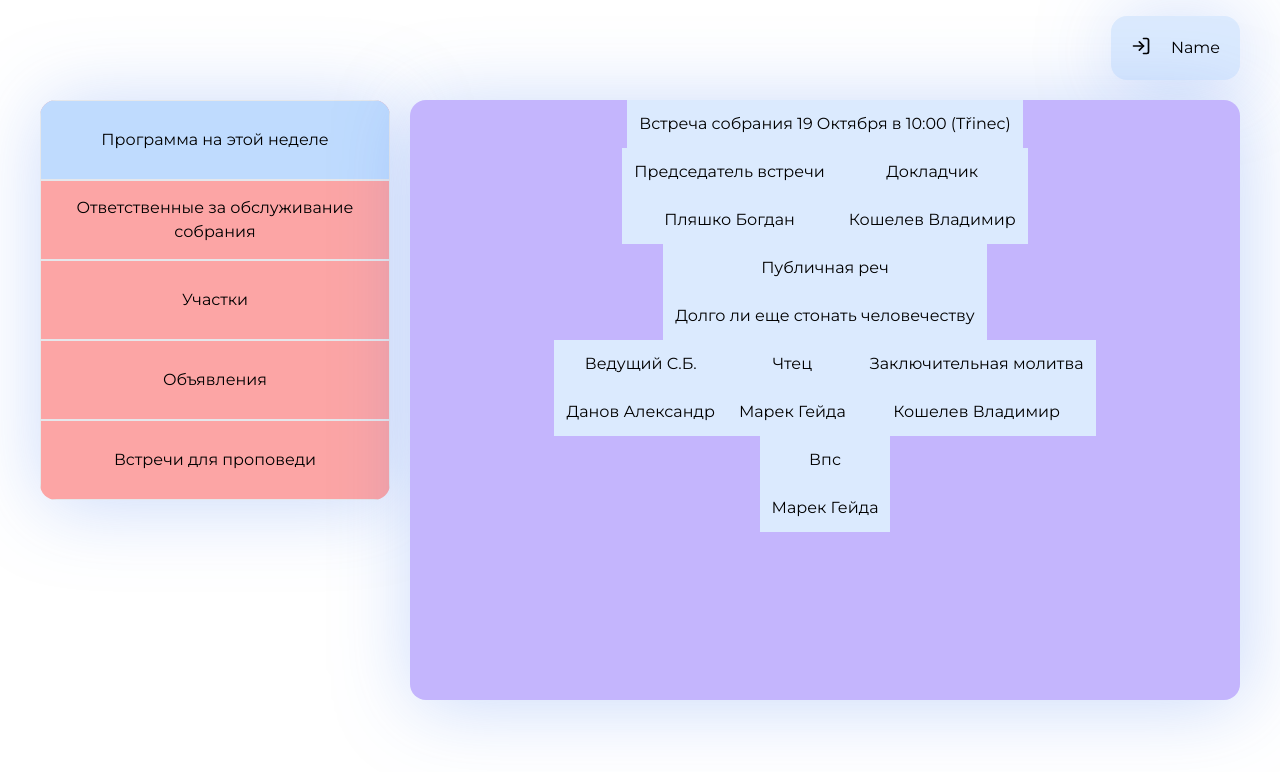
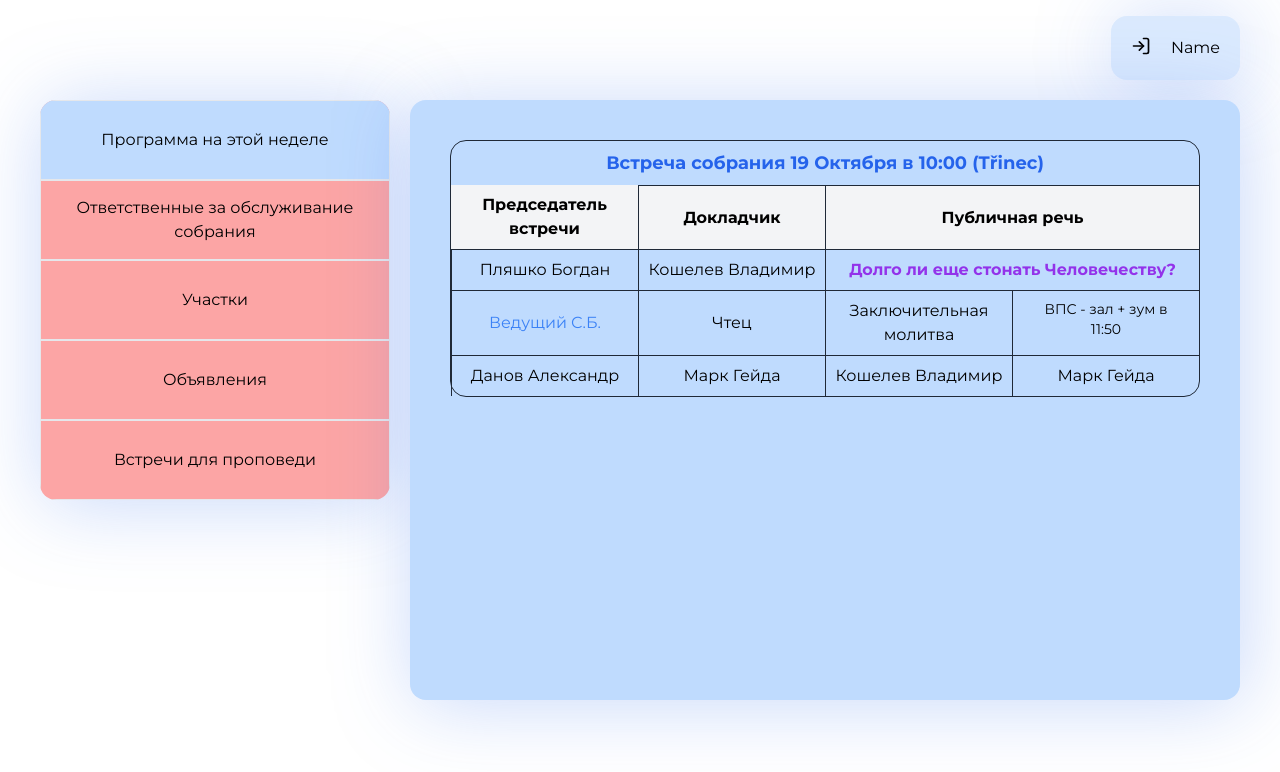
Before and after one commit to anakon73/KTT-Site, a React (Vite) app: page / in a window 1280 px wide. Shown: the top 772 px of the page. Built offline with nearby package versions, Linux system fonts and the light colour scheme.

Commit message:
fetch: added meeting program

```diff
--- a/src/pages/Layout/DefaultLayout.tsx
+++ b/src/pages/Layout/DefaultLayout.tsx
@@ -17,7 +17,7 @@ export function DefaultLayout() {
         <div className="flex w-full gap-x-5">
           <div><Navbar /></div>
           <div className={`
-            h-[600px] w-[830px] overflow-hidden rounded-2xl bg-violet-300 drop-shadow-mainshadow
+            h-[600px] w-[830px] overflow-hidden rounded-2xl bg-blue-200 drop-shadow-mainshadow
           `}
           >
             <Outlet />
--- a/src/pages/MeetingProgram/MeetingProgram.tsx
+++ b/src/pages/MeetingProgram/MeetingProgram.tsx
@@ -1,40 +1,40 @@
-import { ProgramText } from '../../shared/ui/ProgtamText'
-
 export function MeetingProgram() {
   return (
-    <div className="flex flex-col items-center">
-      <ProgramText>Встреча собрания 19 Октября в 10:00 (Třinec)</ProgramText>
-      <div className="flex">
-        <div>
-          <ProgramText>Председатель встречи</ProgramText>
-          <ProgramText>Пляшко Богдан</ProgramText>
+    <div className="mx-10 my-10 rounded-2xl border border-gray-800 text-center">
+      <div className="p-2 text-lg font-bold text-blue-600">
+        Встреча собрания 19 Октября в 10:00 (Třinec)
+      </div>
+
+      <div className="grid grid-cols-4 divide-x divide-y divide-gray-800">
+        <div className="col-span-1 bg-gray-100 p-2 font-bold">Председатель встречи</div>
+        <div className="col-span-1 flex items-center justify-center bg-gray-100 p-2 font-bold">
+          Докладчик
         </div>
-        <div>
-          <ProgramText>Докладчик</ProgramText>
-          <ProgramText>Кошелев Владимир</ProgramText>
+        <div className="col-span-2 flex items-center justify-center bg-gray-100 p-2 font-bold">
+          Публичная речь
         </div>
-      </div>
-      <div>
-        <ProgramText>Публичная реч</ProgramText>
-        <ProgramText>Долго ли еще стонать человечеству</ProgramText>
-      </div>
-      <div className="flex">
-        <div>
-          <ProgramText>Ведущий С.Б.</ProgramText>
-          <ProgramText>Данов Александр</ProgramText>
+
+        <div className="col-span-1 p-2">Пляшко Богдан</div>
+        <div className="col-span-1 p-2">Кошелев Владимир</div>
+        <div className="col-span-2 p-2 font-bold text-purple-600">
+          Долго ли еще стонать Человечеству?
         </div>
-        <div>
-          <ProgramText>Чтец</ProgramText>
-          <ProgramText>Марек Гейда</ProgramText>
+
+        <div className="col-span-1 flex items-center justify-center p-2 text-blue-500">
+          Ведущий С.Б.
         </div>
-        <div>
-          <ProgramText>Заключительная молитва</ProgramText>
-          <ProgramText>Кошелев Владимир</ProgramText>
+        <div className="col-span-1 flex items-center justify-center p-2">Чтец</div>
+        <div className="col-span-1 p-2">Заключительная молитва</div>
+        <div className="col-span-1 p-2 text-sm">
+          ВПС - зал + зум в
+          <br />
+          11:50
         </div>
-      </div>
-      <div>
-        <ProgramText>Впс</ProgramText>
-        <ProgramText>Марек Гейда</ProgramText>
+
+        <div className="col-span-1 p-2">Данов Александр</div>
+        <div className="col-span-1 p-2">Марк Гейда</div>
+        <div className="col-span-1 p-2">Кошелев Владимир</div>
+        <div className="col-span-1 p-2">Марк Гейда</div>
       </div>
     </div>
   )
--- a/src/shared/ui/ProgtamText/ProgramText.tsx
+++ /dev/null
@@ -1,8 +0,0 @@
-interface Children {
-  children: string
-}
-export function ProgramText({ children }: Children) {
-  return (
-    <p className="bg-blue-100 p-3 text-center">{children}</p>
-  )
-}
--- a/src/shared/ui/ProgtamText/index.ts
+++ /dev/null
@@ -1 +0,0 @@
-export { ProgramText } from './ProgramText'
```
